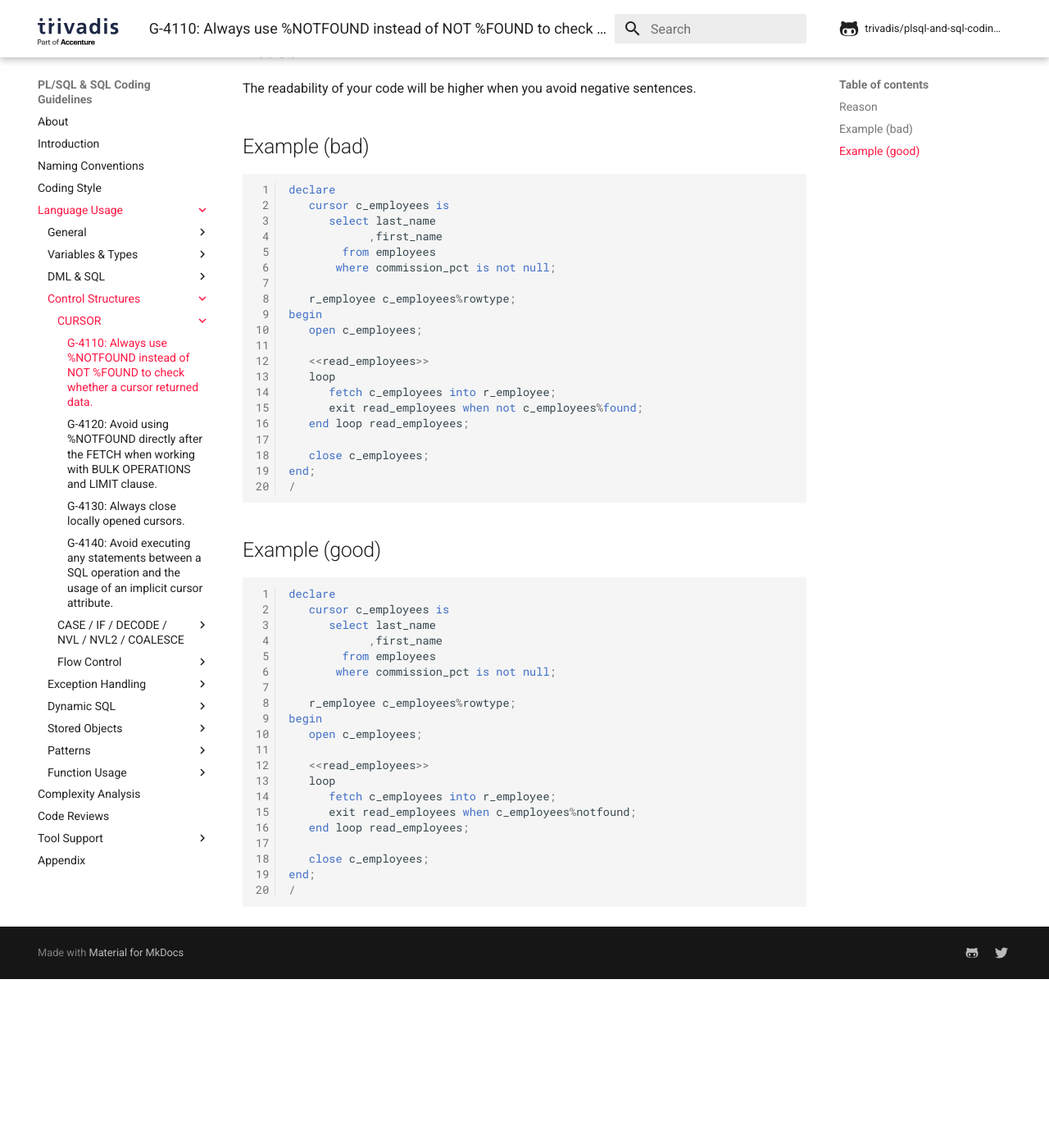
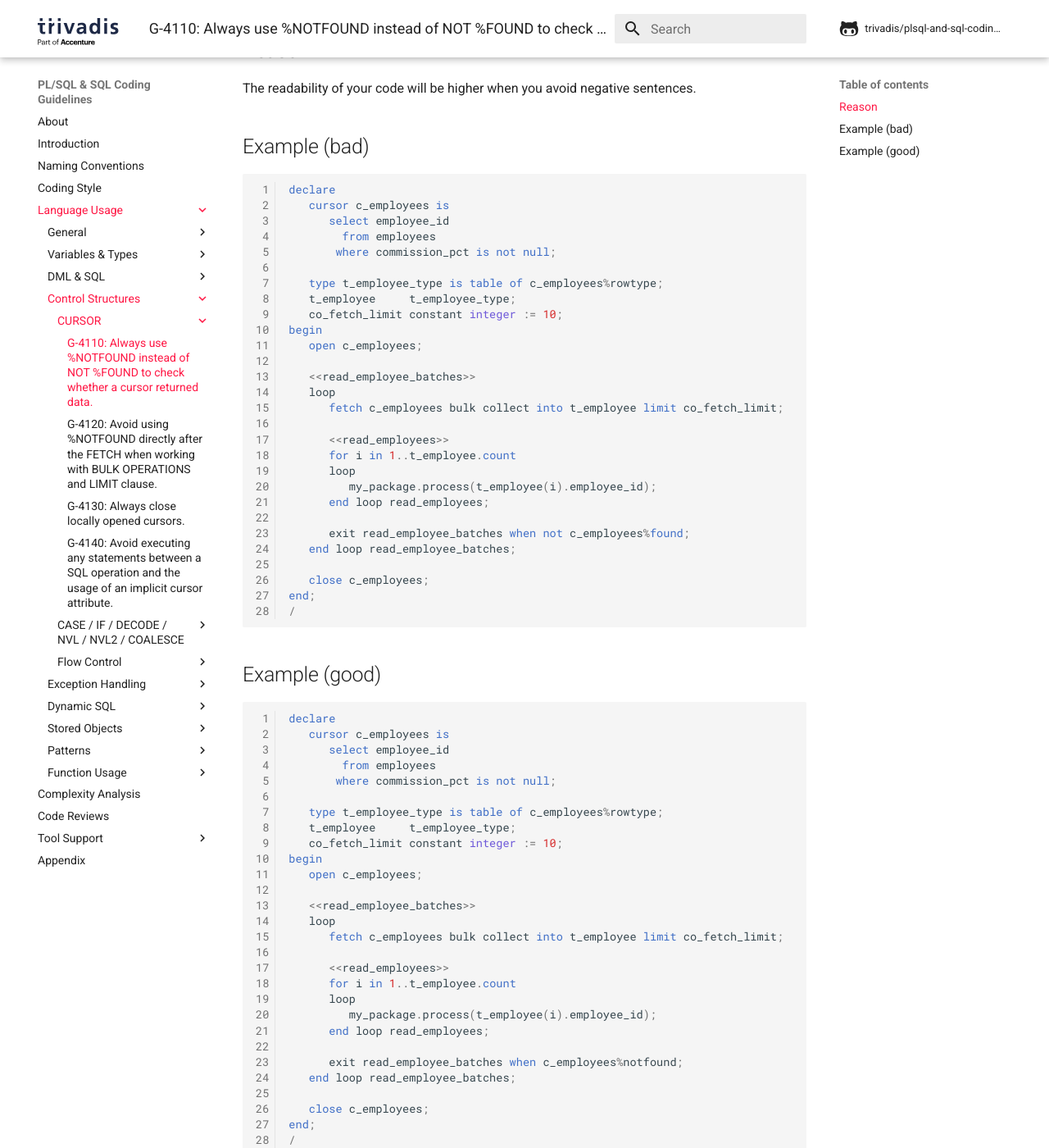
Before and after one commit to Trivadis/plsql-and-sql-coding-guidelines, an MkDocs documentation site: the page built from docs/4-language-usage/4-control-structures/1-cursor/g-4110.md, in a window 1280 px wide and 1400 px high, scrolled down 323 px. Shown: the whole window at 82% size. Built offline with MkDocs 1.6.1 and Material for MkDocs 9.7.7, drawn with Linux system fonts in a browser that asks for light colours; comment, search, counter and statistics services are not loaded; the version menu is left out; before the commit the page ends 1517 px from its top, so only the background shows below that.

Commit message:
Fix violation of G-4330

````diff
--- a/docs/4-language-usage/4-control-structures/1-cursor/g-4110.md
+++ b/docs/4-language-usage/4-control-structures/1-cursor/g-4110.md
@@ -12,20 +12,28 @@
 ``` sql
 declare
    cursor c_employees is
-      select last_name
-            ,first_name
+      select employee_id
         from employees
        where commission_pct is not null;
 
-   r_employee c_employees%rowtype;
+   type t_employee_type is table of c_employees%rowtype;
+   t_employee     t_employee_type;
+   co_fetch_limit constant integer := 10;
 begin
    open c_employees;
 
-   <<read_employees>>
+   <<read_employee_batches>>
    loop
-      fetch c_employees into r_employee;
-      exit read_employees when not c_employees%found;
-   end loop read_employees;
+      fetch c_employees bulk collect into t_employee limit co_fetch_limit;
+
+      <<read_employees>>
+      for i in 1..t_employee.count
+      loop
+         my_package.process(t_employee(i).employee_id);
+      end loop read_employees;
+
+      exit read_employee_batches when not c_employees%found;
+   end loop read_employee_batches;
 
    close c_employees;
 end;
@@ -37,20 +45,28 @@
 ``` sql
 declare
    cursor c_employees is
-      select last_name
-            ,first_name
+      select employee_id
         from employees
        where commission_pct is not null;
 
-   r_employee c_employees%rowtype;
+   type t_employee_type is table of c_employees%rowtype;
+   t_employee     t_employee_type;
+   co_fetch_limit constant integer := 10;
 begin
    open c_employees;
 
-   <<read_employees>>
+   <<read_employee_batches>>
    loop
-      fetch c_employees into r_employee;
-      exit read_employees when c_employees%notfound;
-   end loop read_employees;
+      fetch c_employees bulk collect into t_employee limit co_fetch_limit;
+
+      <<read_employees>>
+      for i in 1..t_employee.count
+      loop
+         my_package.process(t_employee(i).employee_id);
+      end loop read_employees;
+
+      exit read_employee_batches when c_employees%notfound;
+   end loop read_employee_batches;
 
    close c_employees;
 end;
````
